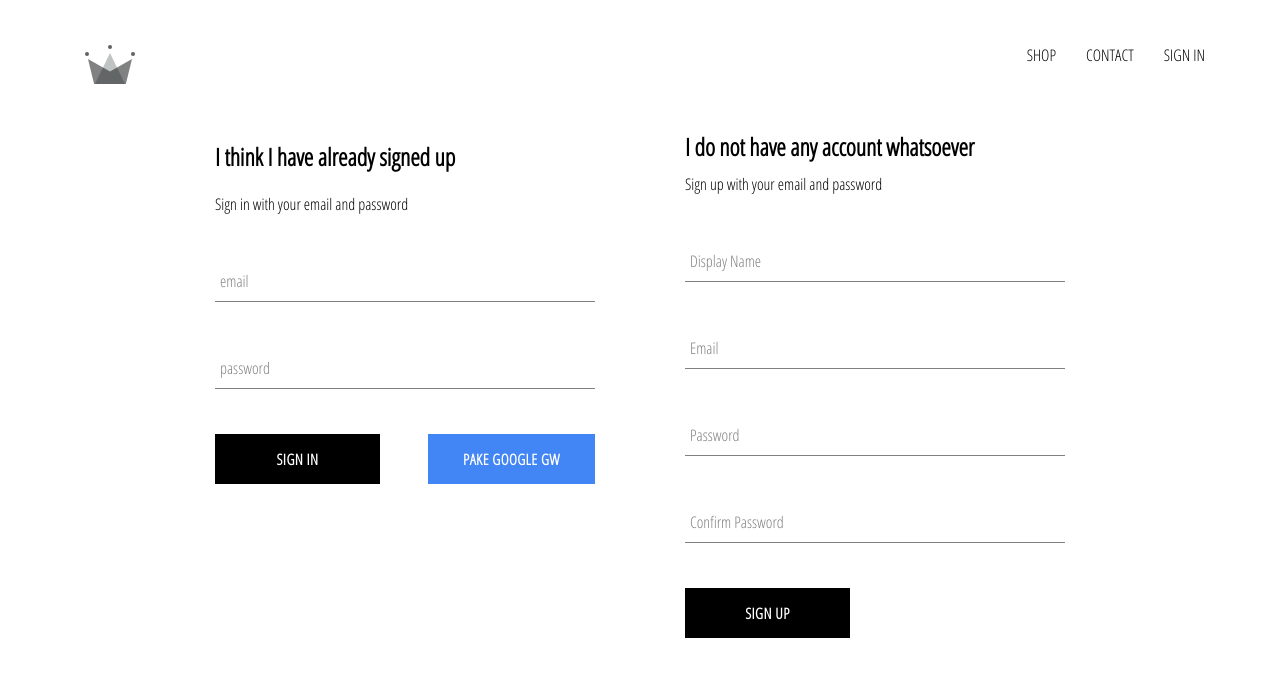
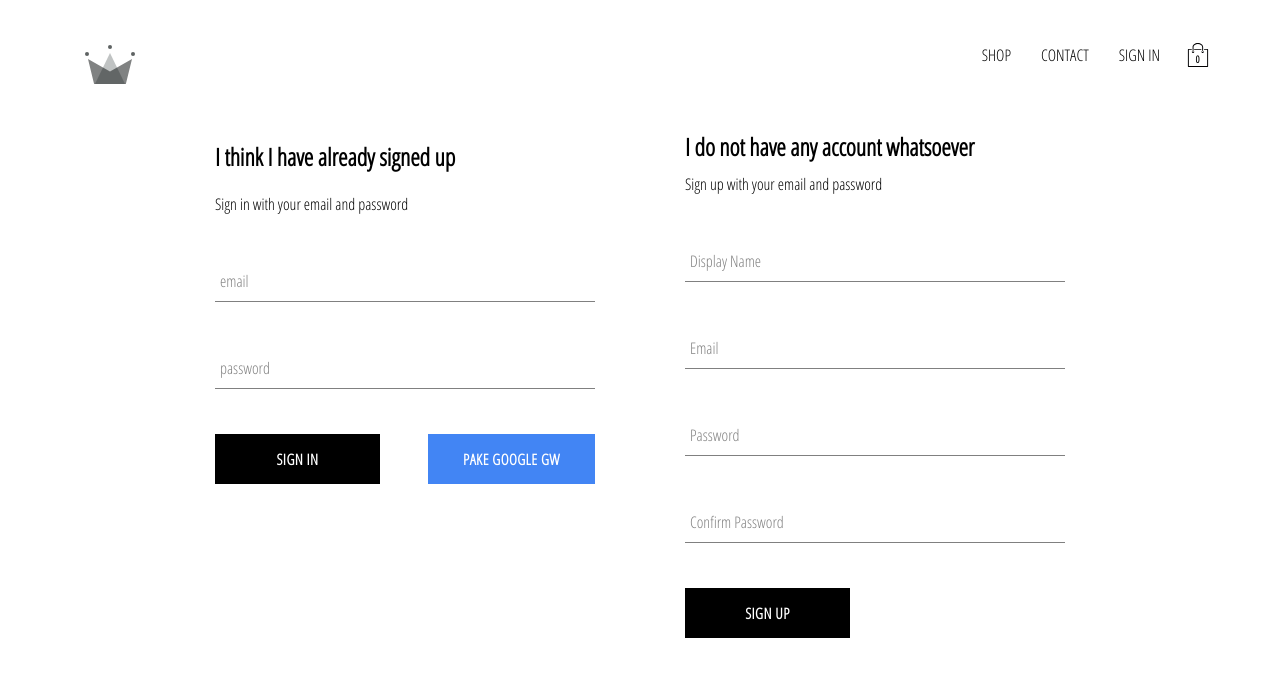
Before and after one commit to djalle/kmstore, a React (Create React App) app: page /signin in a window 1280 px wide. Shown: the top 676 px of the page. Built offline with nearby package versions, Linux system fonts and the light colour scheme; no server answers.

Commit message:
added cartIcon and cartDropdown components, also implemented cartReducer

```diff
--- /dev/null
+++ b/src/components/cart-icon/cart-icon.component.jsx
@@ -0,0 +1,18 @@
+import React from 'react';
+import { connect } from 'react-redux';
+import { toggleCartHidden } from '../../redux/cart/cart.actions';
+import { ReactComponent as ShoppingIcon } from '../../assets/shopping-bag.svg';
+import './cart-icon.styles.scss';
+
+const CartIcon = ( {toggleCartHidden} ) => (
+    <div className='cart-icon' onClick={toggleCartHidden}>
+        <ShoppingIcon className='shopping-icon' />
+        <span className='item-count'>0</span>
+    </div>
+);
+
+const mapDispatchToProps = dispatch => ({
+    toggleCartHidden: () => dispatch(toggleCartHidden())
+});
+
+export default connect(null, mapDispatchToProps)(CartIcon);
--- /dev/null
+++ b/src/components/cart-icon/cart-icon.styles.scss
@@ -0,0 +1,21 @@
+.cart-icon {
+    width: 45px;
+    height: 45px;
+    position: relative;
+    display: flex;
+    align-items: center;
+    justify-content: center;
+    cursor: pointer;
+
+    .shopping-icon {
+      width: 24px;
+      height: 24px;
+    }
+
+    .item-count {
+      position: absolute;
+      font-size: 10px;
+      font-weight: bold;
+      bottom: 12px;
+    }
+  }
--- /dev/null
+++ b/src/components/cart/cart.dropdown.component.jsx
@@ -0,0 +1,12 @@
+import React from "react";
+import CustomButton from '../custom-button/custom-button.component';
+import './cart.dropdown.styles.scss';
+
+const CartDropdown = () => (
+    <div className="cart-dropdown">
+        <div className="cart-item" />
+        <CustomButton>CUSS BELI</CustomButton>
+    </div>
+)
+
+export default CartDropdown;
--- /dev/null
+++ b/src/components/cart/cart.dropdown.styles.scss
@@ -0,0 +1,24 @@
+.cart-dropdown {
+    position: absolute;
+    width: 240px;
+    height: 340px;
+    display: flex;
+    flex-direction: column;
+    padding: 20px;
+    border: 1px solid black;
+    background-color: white;
+    top: 90px;
+    right: 40px;
+    z-index: 5;
+
+    .cart-items {
+      height: 240px;
+      display: flex;
+      flex-direction: column;
+      overflow: scroll;
+    }
+
+    button {
+      margin-top: auto;
+    }
+  }
--- a/src/components/header/header.component.jsx
+++ b/src/components/header/header.component.jsx
@@ -3,9 +3,11 @@
 import { connect } from "react-redux";
 import { ReactComponent as Logo } from '../../assets/crown.svg';
 import { auth } from '../../firebase/firebase.utils';
+import CartIcon from "../cart-icon/cart-icon.component";
+import CartDropdown from "../cart/cart.dropdown.component";
 import './header.styles.scss';
 
-const Header = ( {sudahLogin} ) => (
+const Header = ( {sudahLogin, hidden} ) => (
     <div className="header">
         <Link className="logo-container" to="/">
             <Logo className="logo" />
@@ -30,12 +32,18 @@
                     </Link>
                 )
             }
+            <CartIcon />
         </div>
+        { hidden ? null : (<CartDropdown />) }
     </div>
 );
 
-const mapStateToProps = state => ({
-    sudahLogin: state.user.userAktif
+const mapStateToProps = ({
+    user: {userAktif},
+    cart: {hidden}
+}) => ({
+    sudahLogin: userAktif,
+    hidden
 });
 
 export default connect(mapStateToProps)(Header);
--- /dev/null
+++ b/src/redux/cart/cart.actions.js
@@ -0,0 +1,5 @@
+import CartActionTypes from "./cart.types";
+
+export const toggleCartHidden = () => ({
+    type: CartActionTypes.BUKA_TUTUP_CART
+});
--- /dev/null
+++ b/src/redux/cart/cart.reducer.js
@@ -0,0 +1,19 @@
+import CartActionTypes from './cart.types';
+
+const INTIAL_STATE = {
+    hidden: true
+};
+
+const cartReducer = (state = INTIAL_STATE, action) => {
+    switch (action.type) {
+        case CartActionTypes.BUKA_TUTUP_CART:
+            return {
+                ...state,
+                hidden: !state.hidden
+            };
+        default:
+            return state;
+    }
+}
+
+export default cartReducer;
--- /dev/null
+++ b/src/redux/cart/cart.types.js
@@ -0,0 +1,5 @@
+const CartActionTypes = {
+    BUKA_TUTUP_CART: 'BUKA_TUTUP_CART'
+};
+
+export default CartActionTypes;
--- a/src/redux/root-reducer.js
+++ b/src/redux/root-reducer.js
@@ -1,6 +1,8 @@
 import { combineReducers } from "redux";
 import userReducer from "./user/user.reducer";
+import cartReducer from "./cart/cart.reducer";
 
 export default combineReducers({
-    user: userReducer
+    user: userReducer,
+    cart: cartReducer
 });
--- a/src/redux/user/user.reducer.jsx
+++ b/src/redux/user/user.reducer.jsx
@@ -4,15 +4,15 @@
     userAktif: null
 }
 
-const userReducer = (state = INITIAL_STATE, action) => {
-    switch (action.type) {
+const userReducer = (stateSebelumnya = INITIAL_STATE, aksi) => {
+    switch (aksi.type) {
         case UserActionTypes.SET_CURRRENT_USER:
             return {
-                ...state,
-                userAktif: action.payload
+                ...stateSebelumnya,
+                userAktif: aksi.payload
             }
         default:
-            return state
+            return stateSebelumnya
     }
 };
 
```
Also changed, not shown: src/assets/shopping-bag.svg (added).
